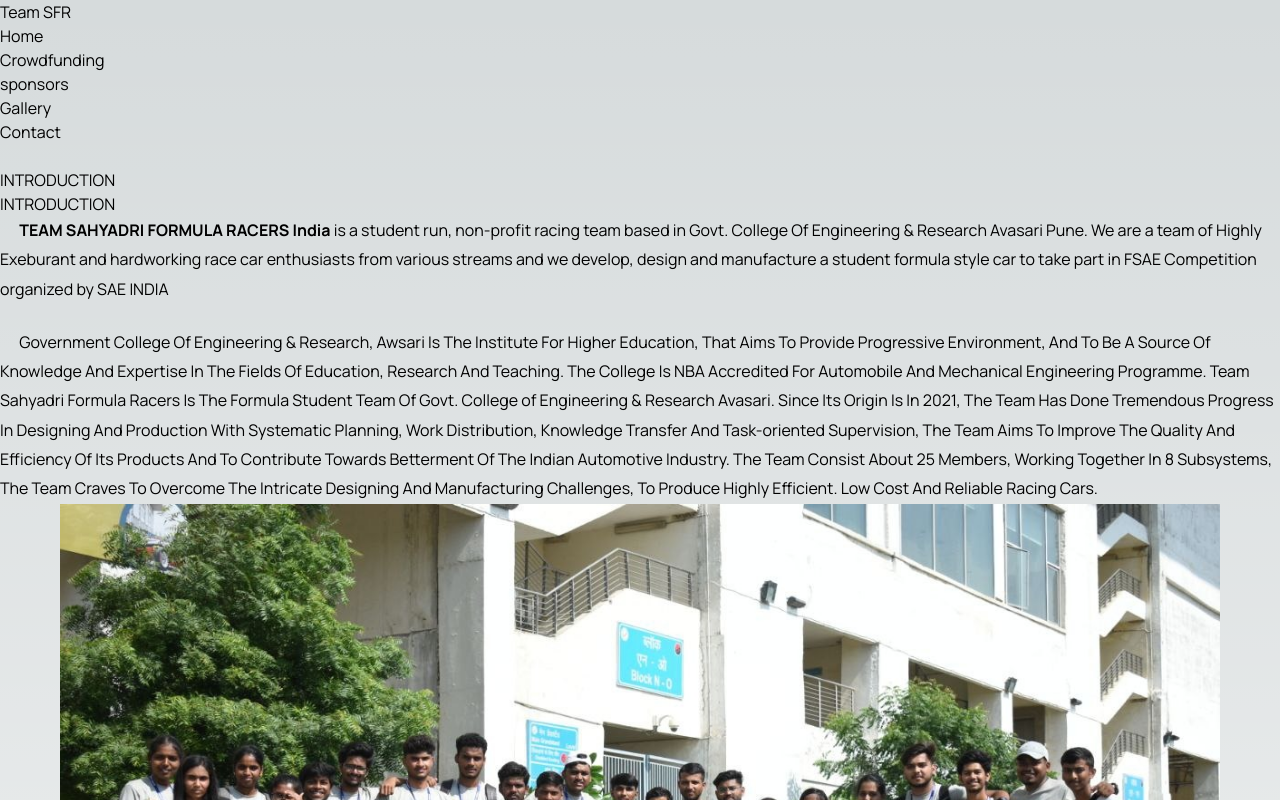
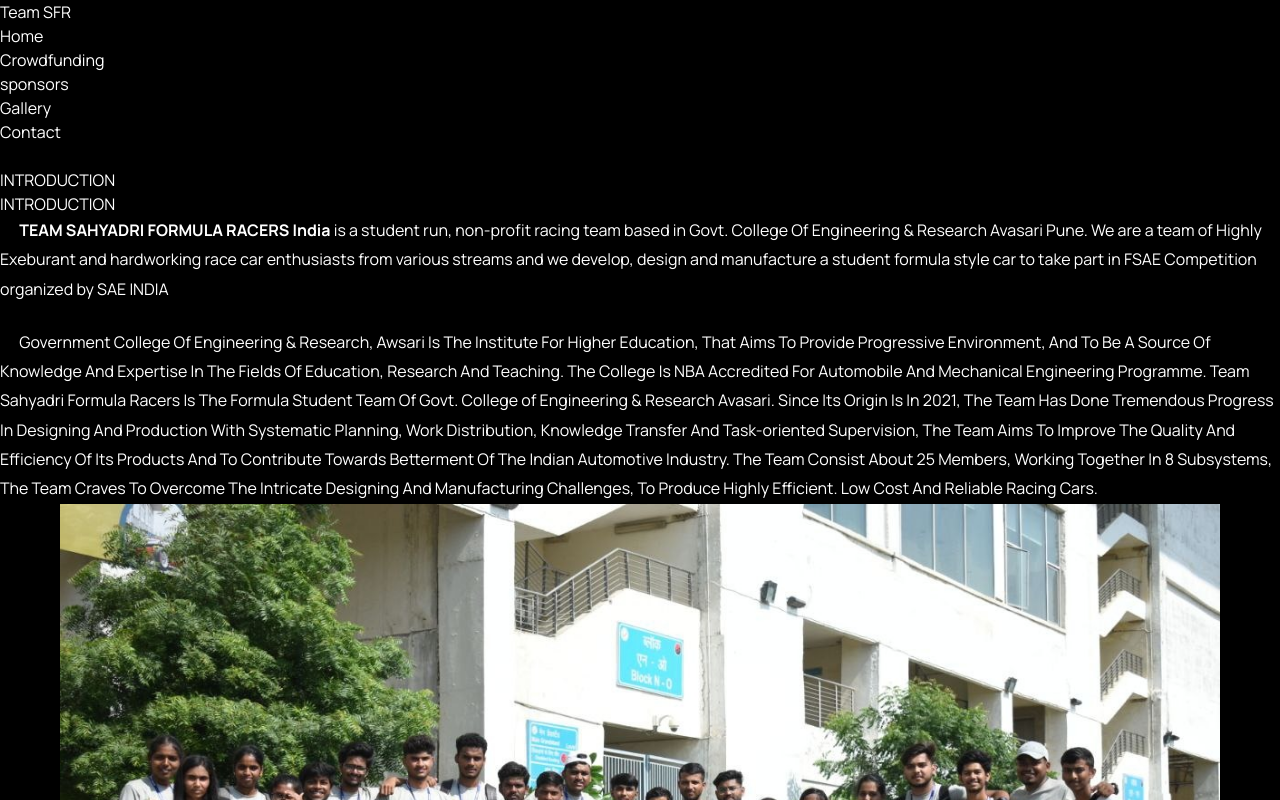
Before and after one commit to ATKalpande/SFR, a Next.js app: page / in a window 1280 px wide. Shown: the top 800 px of the page. Built offline with nearby package versions, Linux system fonts and the light colour scheme.

Commit message:
Update globals.css

```diff
--- a/src/styles/globals.css
+++ b/src/styles/globals.css
@@ -4,9 +4,9 @@
 @import url("https://fonts.googleapis.com/css2?family=Manrope:wght@200;300;400;500;600;700;800&display=swap");
 
 :root {
-  --foreground-rgb: 0, 0, 0;
-  --background-start-rgb: 214, 219, 220;
-  --background-end-rgb: 255, 255, 255;
+  --foreground-rgb: 255, 255, 255;
+  --background-start-rgb: 0, 0, 0;
+  --background-end-rgb: 0, 0, 0;
 }
 
 @media (prefers-color-scheme: dark) {
@@ -81,9 +81,12 @@
 body {
   color: rgb(var(--foreground-rgb));
   font-family: "Manrope", sans-serif !important;
-  background: linear-gradient(to bottom,
+  background: linear-gradient(
+      to bottom,
       transparent,
-      rgb(var(--background-end-rgb))) rgb(var(--background-start-rgb));
+      rgb(var(--background-end-rgb))
+    )
+    rgb(var(--background-start-rgb));
 }
 
 /* ============ flip hover styles ============ */
```
